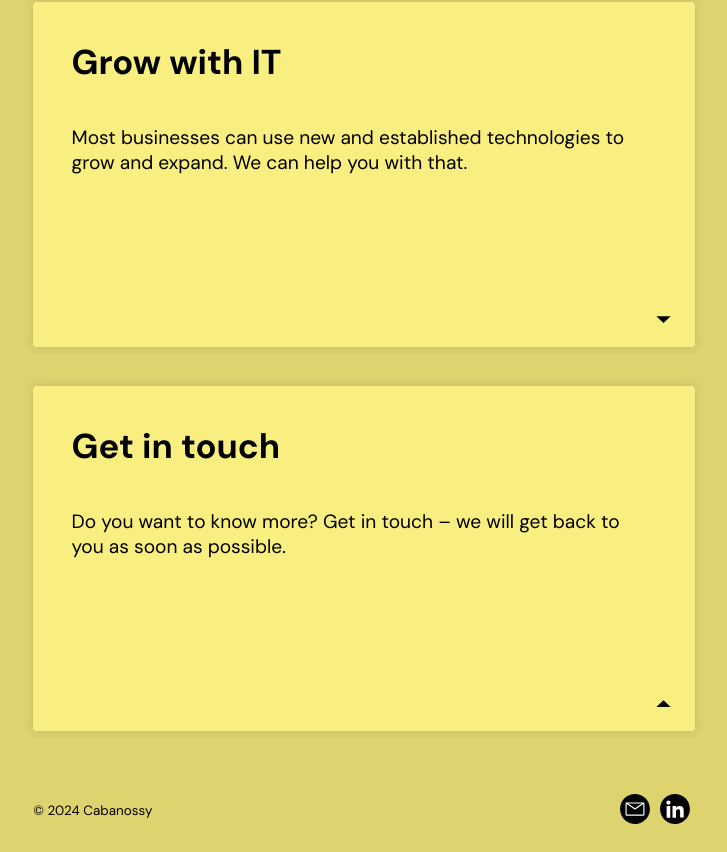
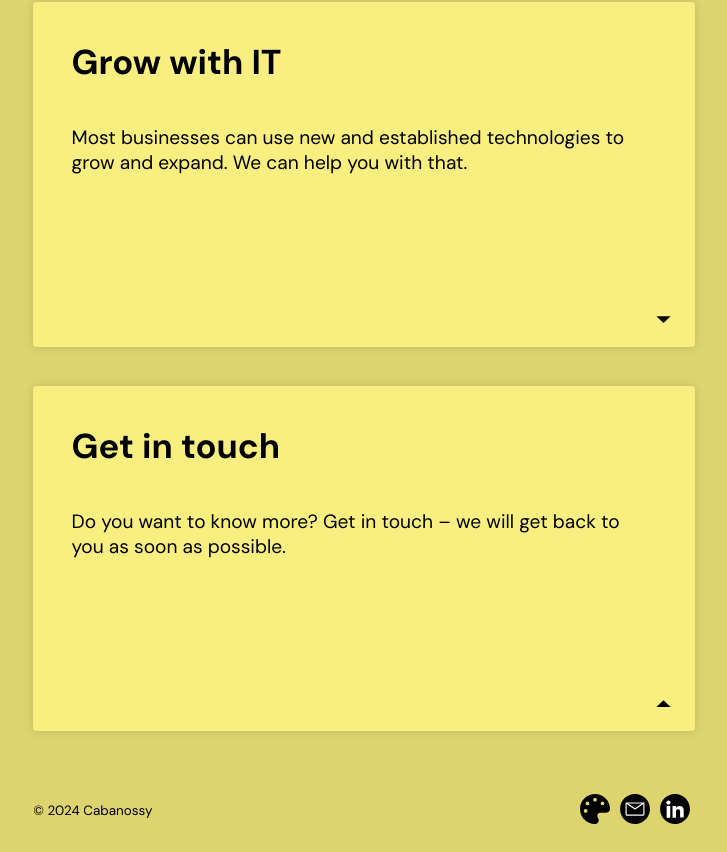
Before and after one commit to insulationman/cabanossy-se, a React (Vite) app: page / in a window 1280 px wide. Shown: the part 651-1503 px from the top of the page, without its empty margins (276-1003 px from the left). Built offline with nearby package versions, Linux system fonts and the light colour scheme.

Commit message:
Update color picker functionality in App.tsx and App.css

```diff
--- a/src/App.css
+++ b/src/App.css
@@ -46,7 +46,9 @@
   padding: 5px;
 }
 
-.contact-link:first-of-type {
+.color-picker {
+  width: 30px;
+  padding: 5px;
   margin-left: auto;
 }
 
--- a/src/App.tsx
+++ b/src/App.tsx
@@ -1,13 +1,15 @@
 import Logo from "./assets/Cabanossy-Snurra_Rityta 1.svg";
 import "./App.css";
-import { useEffect, useRef } from "react";
+import { useEffect, useRef, useState } from "react";
 import Email from "./assets/Email.svg";
 import LinkedIn from "./assets/LinkedIn.svg";
 import PilUpp from "./assets/Pil-Upp.svg";
 import PilNer from "./assets/Pil-Ner.svg";
+import palette from "./assets/palette-solid.svg";
 
 function App() {
   const imageRef = useRef<HTMLImageElement | null>(null);
+  const [themeHue, setThemeHue] = useState(0);
 
   useEffect(() => {
     window.addEventListener("scroll", () => {
@@ -19,6 +21,9 @@ function App() {
       });
     });
   }, []);
+
+  const ThemeHues = [55, 0, 90, 180, 270];
+
   return (
     <>
       <div className="logo-container">
@@ -50,9 +55,24 @@ function App() {
       </div>
       <div className="footer">
         <span>© {new Date().getFullYear()} Cabanossy</span>
+        <div
+          className="color-picker"
+          onClick={() => {
+            //set theme css var to red
+            const hue = ThemeHues[(ThemeHues.indexOf(themeHue) + 1) % 4];
+            setThemeHue(hue);
+            document.documentElement.style.setProperty(
+              "--theme-hue",
+              hue.toString()
+            );
+          }}
+        >
+          <img src={palette} alt="palette" />
+        </div>
         <a
           href="mailto:info@cabanossy.se?subject=Contact"
           className="contact-link"
+          onClick={() => {}}
         >
           <img src={Email} alt="email" />
         </a>
```
Also changed, not shown: src/assets/palette-solid.svg (added).
